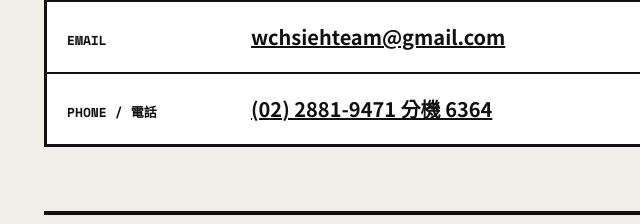
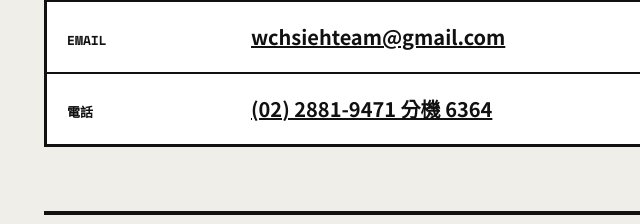
Before and after one commit to wchsiehteam/-AiSW-Lab, a plain HTML site: page index.html in a window 1280 px wide. Shown: the part 3703-3927 px from the top of the page, 0-640 px from the left. Drawn offline with nearby package versions, Linux system fonts and the light colour scheme.

Commit message:
Update index.html

```diff
--- a/index.html
+++ b/index.html
@@ -200,7 +200,7 @@
       <div class="sec-head"><span class="num display">05</span><h2>聯絡我們</h2></div>
       <div class="contact box">
         <div><span class="label mono">EMAIL</span><a class="value" id="email"></a></div>
-        <div id="phone-row"><span class="label mono">PHONE / 電話</span><a class="value" id="phone"></a></div>
+        <div id="phone-row"><span class="label mono">電話</span><a class="value" id="phone"></a></div>
         <div id="partners"><span class="label mono">PARTNERS / 合作醫院</span><span class="value" id="hospitals"></span></div>
       </div>
     </section>
```
